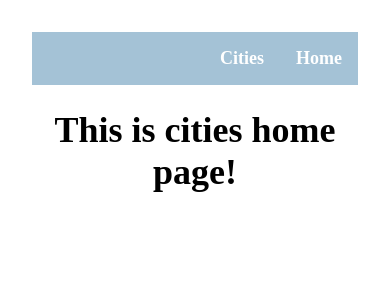
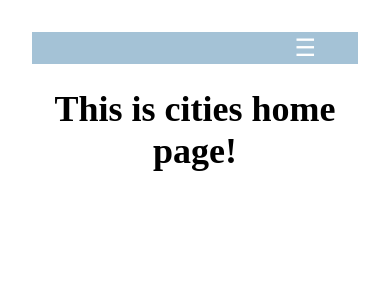
Before and after one commit to Akvilija/cities, a React (Vite) app in the folder front-end/: page / in a window 390 px wide. Shown: the top 300 px of the page. Built offline with nearby package versions, Linux system fonts and the light colour scheme.

Commit message:
hamburger added

```diff
--- a/front-end/src/components/Header/Header.jsx
+++ b/front-end/src/components/Header/Header.jsx
@@ -1,11 +1,21 @@
-import { NavLink } from "react-router"
+import { useState } from 'react'
+import { NavLink } from 'react-router'
 import './Header.scss'
 
 const Header = () => {
+    const [isMenuOpen, setIsMenuOpen] = useState(false)
+
+    const toggleMenu = () => {
+        setIsMenuOpen(prevState => !prevState)
+    }
+
   return (
     <header>
         <nav>
-            <ul className='menu-list'>
+            <button className='hamburger' onClick={toggleMenu}>
+                ☰
+            </button>
+            <ul className={`menu-list ${isMenuOpen ? 'open' : ''}`}>
                 <li>
                     <NavLink to='/'>
                         home
--- a/front-end/src/components/Header/Header.scss
+++ b/front-end/src/components/Header/Header.scss
@@ -1,3 +1,9 @@
+@mixin respondTo($breakpoint) {
+  @media (max-width: $breakpoint) {
+    @content;
+  }
+}
+
 header {
   background-color: var(--primary-color);
   padding: var(--header-padding);
@@ -5,6 +11,20 @@ header {
   nav {
     max-width: 1500px;
     margin: 0 auto;
+    position: relative;
+
+    .hamburger {
+      display: none;
+      background: none;
+      border: none;
+      font-size: 24px;
+      color: var(--text-color);
+      cursor: pointer;
+      position: absolute;
+      top: 50%;
+      right: 20px;
+      transform: translateY(-50%);
+    }
 
     .menu-list {
       list-style: none;
@@ -32,5 +52,33 @@ header {
         }
       }
     }
+
+    @include respondTo(720px) {
+      .hamburger {
+        display: block;
+      }
+
+      .menu-list {
+        display: none;
+        flex-direction: column;
+        background-color: var(--primary-color);
+        position: absolute;
+        top: 100%;
+        right: 0;
+        left: 0;
+        padding: 10px;
+        border-top: 2px solid var(--hover-color);
+
+        &.open {
+          display: flex;
+          margin-top: 16px;
+        }
+
+        li {
+          margin: 10px 0;
+          text-align: center;
         }
       }
+    }
+  }
+}
```
Lines whose indentation alone changed are shown as unchanged.
